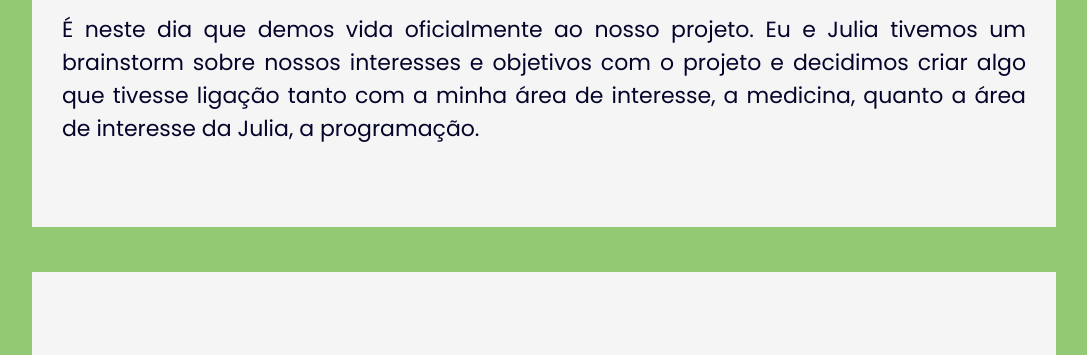
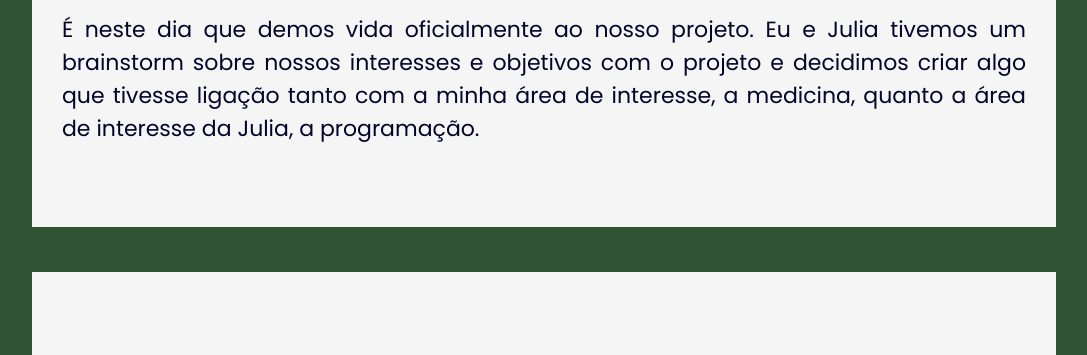
Before and after one commit to projetonaahs/NPA, a plain HTML site: page logbooks/leticia.html in a window 1280 px wide. Shown: the part 291-646 px from the top of the page, without its empty margins (96-1183 px from the left). Drawn offline with Linux system fonts and the light colour scheme.

Commit message:
changes db

```diff
--- a/logbooks/logbooks.css
+++ b/logbooks/logbooks.css
@@ -8,7 +8,7 @@ body {
     max-width: 80vw;
     margin: auto;
     text-align: justify;
-    background-color: #94c973;
+    background-color: #2f5233;
 
 }
 h1 {
@@ -25,7 +25,7 @@ h2 {
 }
 section {
     background-color: whitesmoke;
-    color: #94c973;
+    color: #2f5233;
     padding: 60px 30px;
     margin: 45px 0;
 }
```
